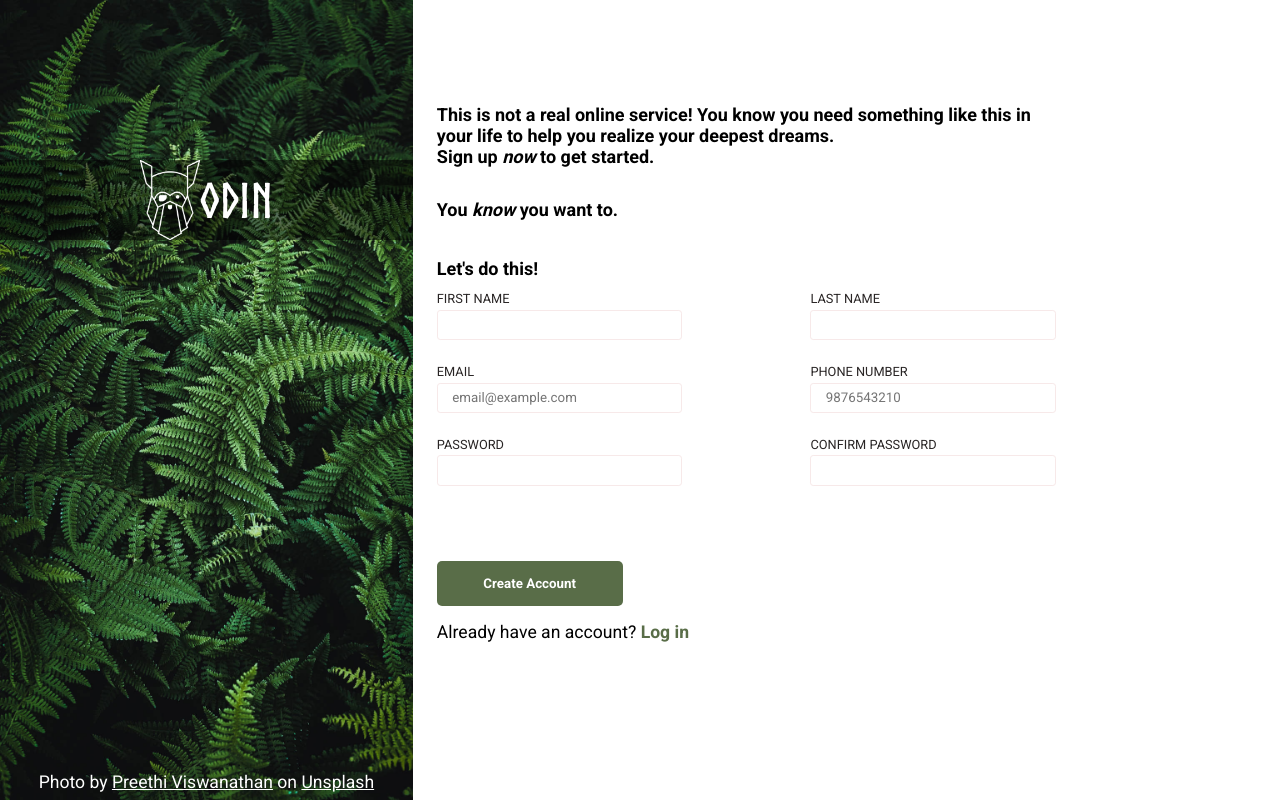
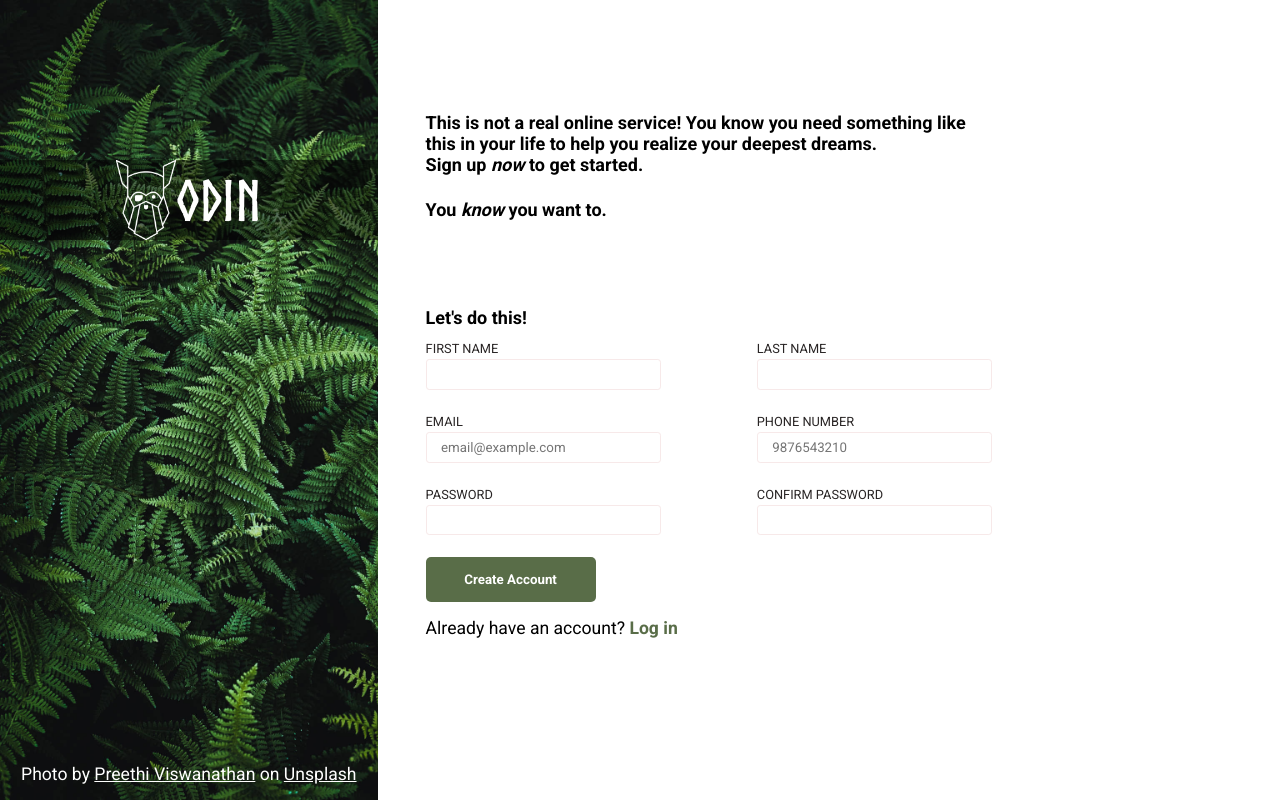
Before and after one commit to ichigomady/ProjectSignUpPage, a plain HTML site: page index.html in a window 1280 px wide. Drawn offline with Linux system fonts and the light colour scheme.

Commit message:
fix margins and mismatch password logic

```diff
--- a/script.js
+++ b/script.js
@@ -4,11 +4,16 @@ document.querySelector("form").addEventListener('submit', (e) => {
     pwd = document.getElementById('password');
     confirm_pwd = document.getElementById('confirmPassword');
 
+    // remove validation if exists
+    if(pwd.classList.contains('invalid') || confirm_pwd.classList.contains('invalid')){
+        pwd.classList.remove('invalid');
+        confirm_pwd.classList.remove('invalid');
+        document.getElementById('validation').textContent = "";
+    }
+
     if(!(pwd.value === confirm_pwd.value)){
         document.getElementById('validation').textContent = "*Passwords do not match";
         pwd.classList.add("invalid");
         confirm_pwd.classList.add("invalid");
     }
-
-
 })
--- a/style.css
+++ b/style.css
@@ -47,7 +47,7 @@ a {
 
 .title {
     font-family: Norse-Bold;
-    font-size: 6vh;
+    font-size: 3.5rem;
     align-self: center;
 }
 
@@ -55,7 +55,7 @@ a {
     color: white;
     position: fixed;
     bottom: 0;
-    padding-bottom: 1vh;
+    padding-bottom: 1rem;
 }
 
 .right {
@@ -64,25 +64,25 @@ a {
     display: flex;
     flex-direction: column;
     justify-content: center;
-    padding: 3vh;
-    margin-right: 25vh;
+    padding: 3rem;
+    margin-right: 15rem;
 }
 
 .intro {
-    flex: 0.25;
-    margin-top: 10vh;
+    flex: 0.33;
+    margin-top: 4rem;
     font-size: large;
     font-weight: 600;
 }
 
 .intro>p+p {
-    margin-bottom: 4vh;
+    margin-bottom: 1.5rem;
 }
 
 .container {
-    flex: 0.40;
+    flex: 0.34;
     display: flex;
-    gap: 8rem;
+    gap: 6rem;
 }
 
 .col {
@@ -136,8 +136,8 @@ input:focus-visible {
 }
 
 .outer {
-    margin-top: 1.5rem;
-    flex: 0.35;
+    margin-top: 1rem;
+    flex: 0.33;
     display: flex;
     flex-direction: column;
     gap: 1rem;
```
